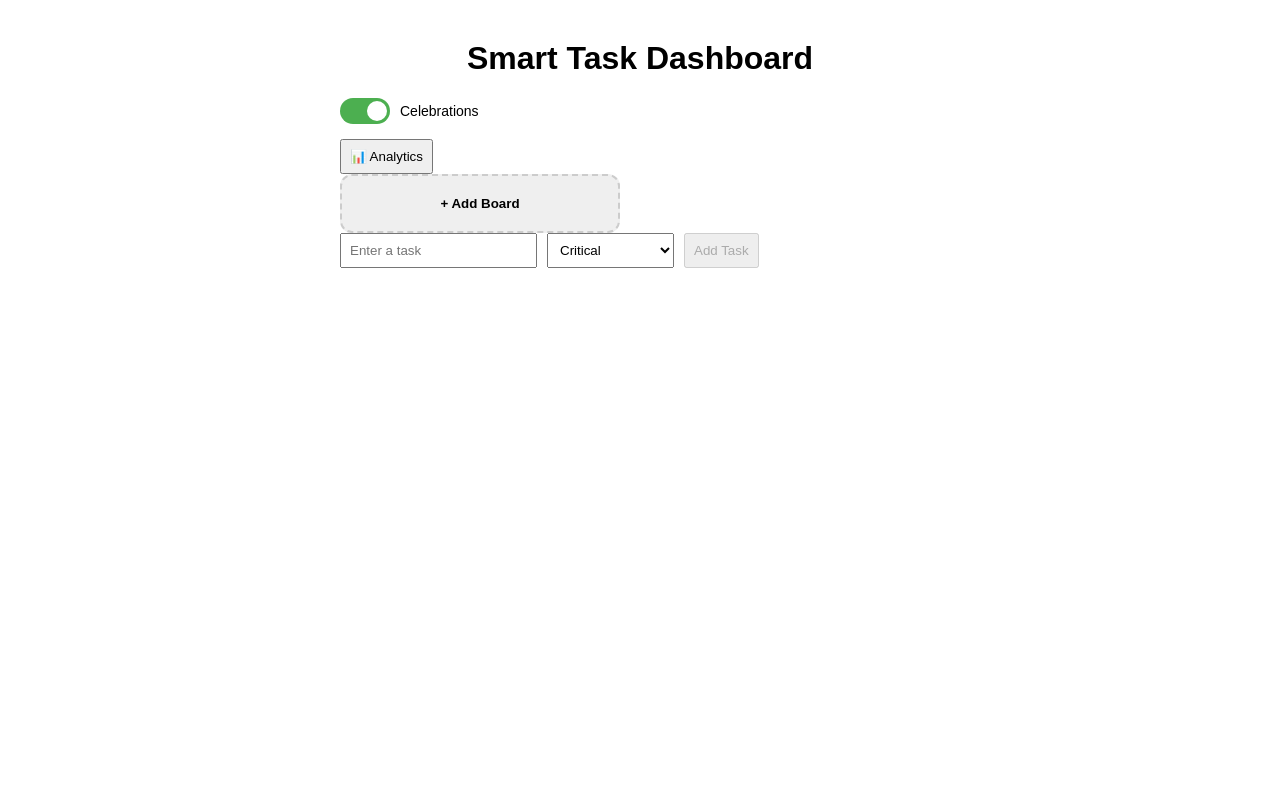
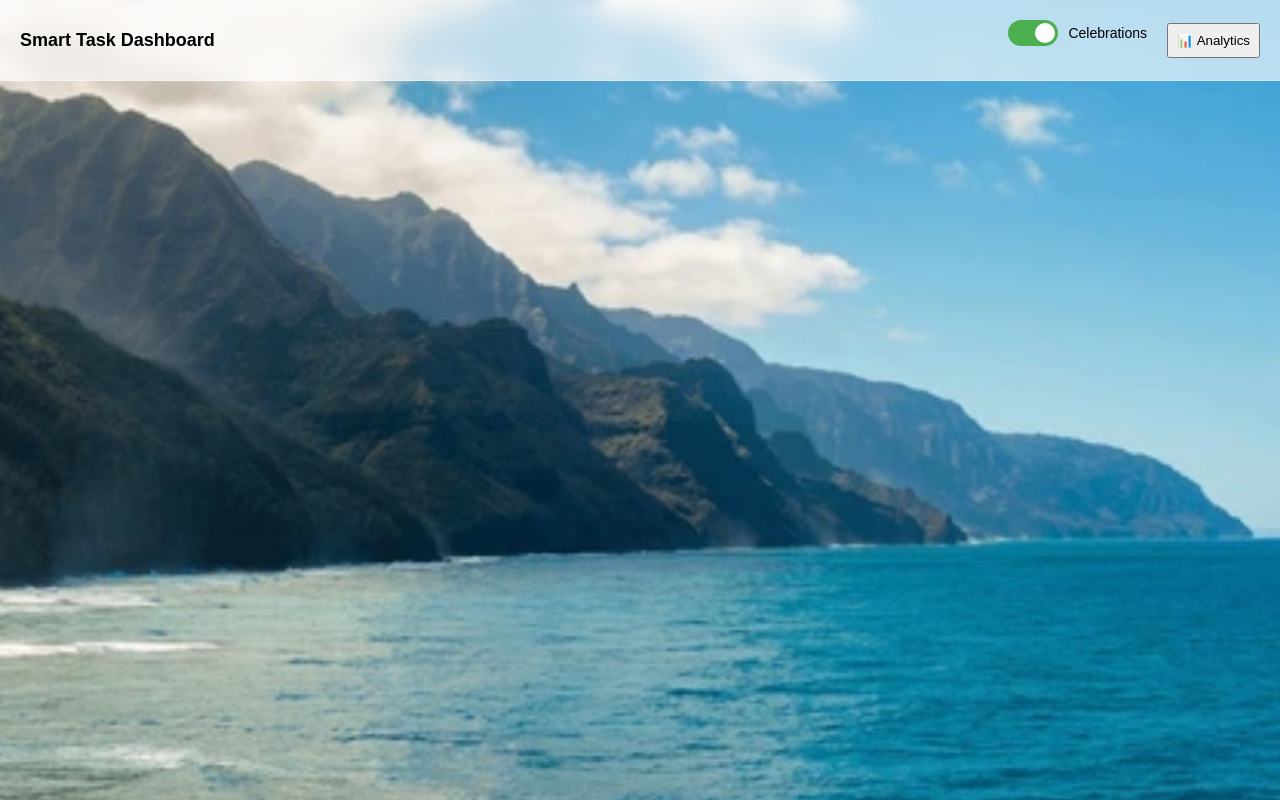
Before and after one commit to ke-David/smart-task-dashboard, a Flask app: page / in a window 1280 px wide. Run offline with Flask 3, Linux system fonts and the light colour scheme; tables that the repository leaves empty hold one stand-in row (values such as "Sample post"); some libraries are stand-ins or nearby versions.

Commit message:
Add transparent, modern look. Fix eventlisteners on board container

```diff
--- a/backend/app.py
+++ b/backend/app.py
@@ -203,6 +203,25 @@ def get_stats():
         return jsonify({"error": str(e)}), 500
 
 
+@app.route('/sum', methods=["GET"])
+def get_summ():
+    try:
+        conn = get_db_connection()
+        c = conn.cursor()
+        c.execute('SELECT COUNT(*)                             AS total, ' \
+            'SUM(CASE WHEN completed = 1 THEN 1 ELSE 0 END) AS completed, ' \
+            'SUM(CASE WHEN completed = 0 THEN 1 ELSE 0 END) AS active ' \
+            'FROM tasks')
+        rows = c.fetchone()     #there's only one row
+        conn.close()
+
+        data = {"total": rows['total'], "completed": rows['completed'], "active": rows['active']}
+
+        return jsonify(data)
+    except Exception as e:
+        return jsonify({"error": str(e)}), 500
+
+
 @app.route("/boards", methods=["POST"])
 def add_board():
     data = request.get_json()
--- a/backend/static/analytics.js
+++ b/backend/static/analytics.js
@@ -2,6 +2,7 @@ import * as api from "./api.js";
 import * as ui from "./ui.js";
 
 let analyticsData = null;   //object, not array
+let sumData = [];
 
 document.addEventListener("DOMContentLoaded", refreshAnalytics);
 
@@ -9,6 +10,8 @@ async function refreshAnalytics() {
     try {
         analyticsData = await api.loadAnalytics();
         ui.renderCharts(analyticsData);
+        sumData = await api.loadSum();
+        ui.renderSummary(sumData);
     } catch (err) {
         alert(err.message);
     }
--- a/backend/static/api.js
+++ b/backend/static/api.js
@@ -58,6 +58,16 @@ export async function loadAnalytics() {
     return await res.json();
 }
 
+export async function loadSum() {
+    const res = await fetch(`${API_BASE}/sum`);
+
+    if (!res.ok) {
+        throw new Error("Failed to load analytics");
+    }
+
+    return await res.json();
+}
+
 export async function loadBoards() {
     const res = await fetch(`${API_BASE}/boards`);
 
--- a/backend/static/styleTasks.css
+++ b/backend/static/styleTasks.css
@@ -1,7 +1,46 @@
 body {
+    /* font-family: Arial, sans-serif;
+    max-width: 600px;
+    margin: 40px auto; */
+
+    margin: 0;
     font-family: Arial, sans-serif;
-    max-width: 600px;
-    margin: 40px auto;
+    height: 100vh;
+    display: flex;
+    flex-direction: column;
+    background: url("/static/pictures/wallpaper.png") center / cover no-repeat;
+    min-height: 100vh;
+}
+
+.topbar {
+    height: 80px;               /* narrow */
+    display: flex;
+    align-items: center;
+    justify-content: space-between;
+    padding: 0 20px;
+
+    background: rgba(255, 255, 255, 0.65);
+    backdrop-filter: blur(14px);
+    -webkit-backdrop-filter: blur(14px);
+    /* border-bottom: 1px solid #ddd; */
+    border-bottom: 1px solid rgba(255,255,255,0.3);
+
+    flex-shrink: 0;
+
+    position: sticky;
+    top: 0;
+    z-index: 100;
+}
+
+.topbar h1 {
+    font-size: 18px;
+    margin: 0;
+}
+
+.topbar-controls {
+    display: flex;
+    align-items: center;
+    gap: 20px;
 }
 
 h1 {
@@ -275,14 +314,23 @@ input:checked + .slider::before {   /* when checkbox is checked, select the slid
     text-align: center;
     font-weight: bold;
     transition: 0.2s;
+
+    height: fit-content;
+    align-self: flex-start;
+
+    background: rgba(255, 255, 255, 0.6);
+    backdrop-filter: blur(12px);
+    -webkit-backdrop-filter: blur(12px);
 }
 
 #add-board-btn:hover {
     background: #f9f9f9;
+    transform: translateY(-2px);
+    box-shadow: 0 8px 18px rgba(0,0,0,0.12);
 }
 
 .inline-board-form{
-    min-width: 80px;
+    min-width: 180px;
     border: 2px dashed #ccc;
     border-radius: 12px;
     padding: 20px;
@@ -298,34 +346,55 @@ input:checked + .slider::before {   /* when checkbox is checked, select the slid
     padding: 20px;
 } */
 
-#board-container {
+/* Main area fills remaining space */
+#boards-wrapper {
+    flex: 1;
+    display: flex;
+    flex-direction: column;
+    /* background: url("/static/pictures/wallpaper.png") center / cover no-repeat; */
+    overflow: hidden;
+}
+
+/* #board-container {
     display: flex;
     gap: 20px;
     align-items: flex-start;
-}
+} */
 
 /* Board container (horizontal scroll layout) */
 #board-container {
+    flex: 1;
     display: flex;
+    align-items: flex-start;
+    gap: 20px;
+    padding: 20px;
     overflow-x: auto;
-    padding: 20px;
-    gap: 20px;
+    overflow-y: hidden;
     scroll-behavior: smooth;
 }
 
 /* Each board */
 .board {
-    width: fit-content;
+    width: 280px;
     min-width: 280px;
-    background: #f4f4f4;
+    max-width: 280px;
     border-radius: 12px;
     padding: 15px;
     flex-shrink: 0;
     align-self: flex-start; /* don’t stretch */
 
+    background: rgba(255, 255, 255, 0.6);
+    backdrop-filter: blur(12px);
+    -webkit-backdrop-filter: blur(12px);
+
+    border: 1px solid rgba(255, 255, 255, 0.3);
+    box-shadow: 0 8px 30px rgba(0,0,0,0.08);
+
     display: flex;
     flex-direction: column;
     gap: 12px;
+
+    max-height: calc(100vh - 160px); /* header + padding */
 }
 
 /* board title */
--- a/backend/static/tasks.js
+++ b/backend/static/tasks.js
@@ -7,7 +7,6 @@ const taskInput = document.getElementById("task-input");
 const categorySelect = document.getElementById("category-select");
 const taskList = document.getElementById("task-list");
 const submitBtn = document.getElementById("submit-btn");
-const addBoardBtn = document.getElementById("add-board-btn");
 const boardContainer = document.getElementById("board-container");
 const wrapper = document.getElementById("boards-wrapper");
 
@@ -36,6 +35,18 @@ async function refreshTasks() {
         alert(err.message);
     }
 }
+
+document.addEventListener("wheel", (e) => {
+    const taskContainer = e.target.closest(".task-container");
+    if (!taskContainer) return;
+
+    const canScroll =
+        taskContainer.scrollHeight > taskContainer.clientHeight;
+
+    if (canScroll) {
+        e.stopPropagation();
+    }
+}, { passive: true });
 
 // taskList.addEventListener("click", async(event) => {
 boardContainer.addEventListener("click", async(event) => {
@@ -100,7 +111,15 @@ async function refreshBoards() {
     }
 }
 
-addBoardBtn.addEventListener("click", async(event) => {
+    // openAddTaskInlineForm(board, boardId, event.target);
+
+// event delagation!!! The listener is attached to the board-container and it catches clicks from elements inside it, even if i add those later dynamically
+//listener for both "add task" and "add board"
+boardContainer.addEventListener("click", async (event) => {
+    // add board click
+    if (event.target.id === "add-board-btn") {
+        const addBoardBtn = document.getElementById("add-board-btn");
+
         // Prevent multiple inputs
         if (addBoardBtn.querySelector("input")) return;
 
@@ -151,11 +170,10 @@ addBoardBtn.addEventListener("click", async(event) => {
         cancelBtn.addEventListener("click", () => {
             form.replaceWith(addBtn);
         });
+    }
 
-});
-
-// event delagation!!! The listener is attached to the board-container and it catches clicks from elements inside it, even if i add those later dynamically
-boardContainer.addEventListener("click", async (event) => {
+    // add task click
+    if (event.target.classList.contains("add-task-btn")){
         if (!event.target.classList.contains("add-task-btn")) return;
 
         const addBtn = event.target;
@@ -223,18 +241,18 @@ boardContainer.addEventListener("click", async (event) => {
         cancelBtn.addEventListener("click", () => {
             form.replaceWith(addBtn);
         });
-
+    }
 });
 
-// mouse
-wrapper.addEventListener("wheel", e => {
+// // mouse
+// wrapper.addEventListener("wheel", e => {
 
-    if (e.deltaY === 0) return;
+//     if (e.deltaY === 0) return;
 
-    e.preventDefault();
+//     e.preventDefault();
 
-    wrapper.scrollLeft += e.deltaY;
-});
+//     wrapper.scrollLeft += e.deltaY;
+// });
 
 
 // form.addEventListener ("submit", async (event) => {
--- a/backend/static/ui.js
+++ b/backend/static/ui.js
@@ -65,9 +65,20 @@ export function renderCharts(data){
 
 }
 
+export function renderSummary(data) {
+    document.getElementById("totalTasks").textContent = data.total;
+
+    document.getElementById("completedTasks").textContent = data.completed;
+
+    document.getElementById("activeTasks").textContent = data.active;
+
+}
+
 export function renderBoards(boards) {
     boardContainer.innerHTML = "";
     boards.forEach(renderBoard)
+
+    renderAddBoardButton(); //
 }
 
 function renderBoard (board){
@@ -103,7 +114,7 @@ function renderBoardTask(task) {
 
     card.innerHTML = `
         <div class="task-info">
-            <span class="task-text">
+            <span class="task-text" title="${task.text}">
                 <strong>${task.text}</strong>
             </span>
             <span class="task-category">
@@ -115,6 +126,14 @@ function renderBoardTask(task) {
     `;
 
     return card;
+}
+
+function renderAddBoardButton(){
+    const btn = document.createElement("button");
+    btn.id = "add-board-btn";
+    btn.textContent = "+ Add Board";
+
+    boardContainer.appendChild(btn);
 }
 
 
--- a/backend/templates/tasks.html
+++ b/backend/templates/tasks.html
@@ -2,7 +2,7 @@
 <html lang="en">
 <head>
     <meta charset="UTF-8">
-    <title>Smart Task Dashboard</title>
+    <title>Boards view</title>
     <!-- <link rel="stylesheet" href="style.css"> -->
     <link rel="stylesheet" href="{{ url_for('static', filename='styleTasks.css') }}">
 </head>
@@ -34,12 +34,7 @@
     <!-- boards container -->
     <main id="boards-wrapper">
 
-        <!-- add board card -->
-        <button id="add-board-btn">
-            + Add Board
-        </button>
-
-        <form id="task-form">
+        <!-- <form id="task-form">
             <input type="text" id="task-input" placeholder="Enter a task" required>
             <select id="category-select">
                 <option value="Critical">Critical</option>
@@ -49,10 +44,12 @@
                 <option value="Unimportant">Unimportant</option>
             </select>
             <button type="submit" id="submit-btn" disabled>Add Task</button>
-        </form>
+        </form> -->
 
         <div id="board-container">
-            <ul id="task-list"></ul>
+            <!-- add board card vutton -->
+
+            <!-- <ul id="task-list"></ul> -->
             <!-- boards injected dynamically -->
 
         </div>
```
Also changed, not shown: other parts of backend/static/styleTasks.css (+62 -5 lines), backend/static/styleAnalytics.css (+26 -0 lines), backend/templates/analytics.html (+43 -4 lines), backend/static/pictures/wallpaper.png (added), backend/static/pictures/wallpaper1.jpg (added). Lines whose indentation alone changed are shown as unchanged.
